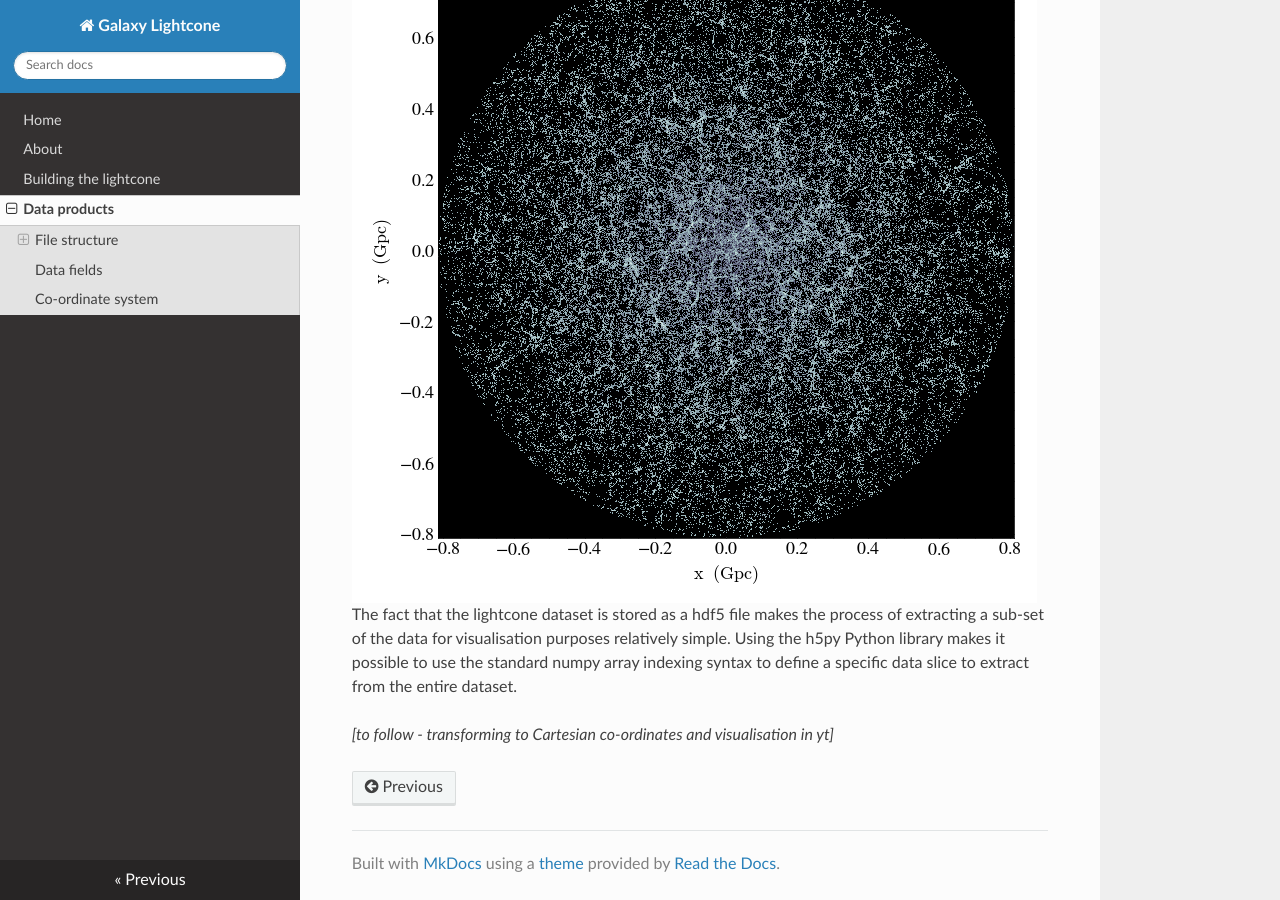
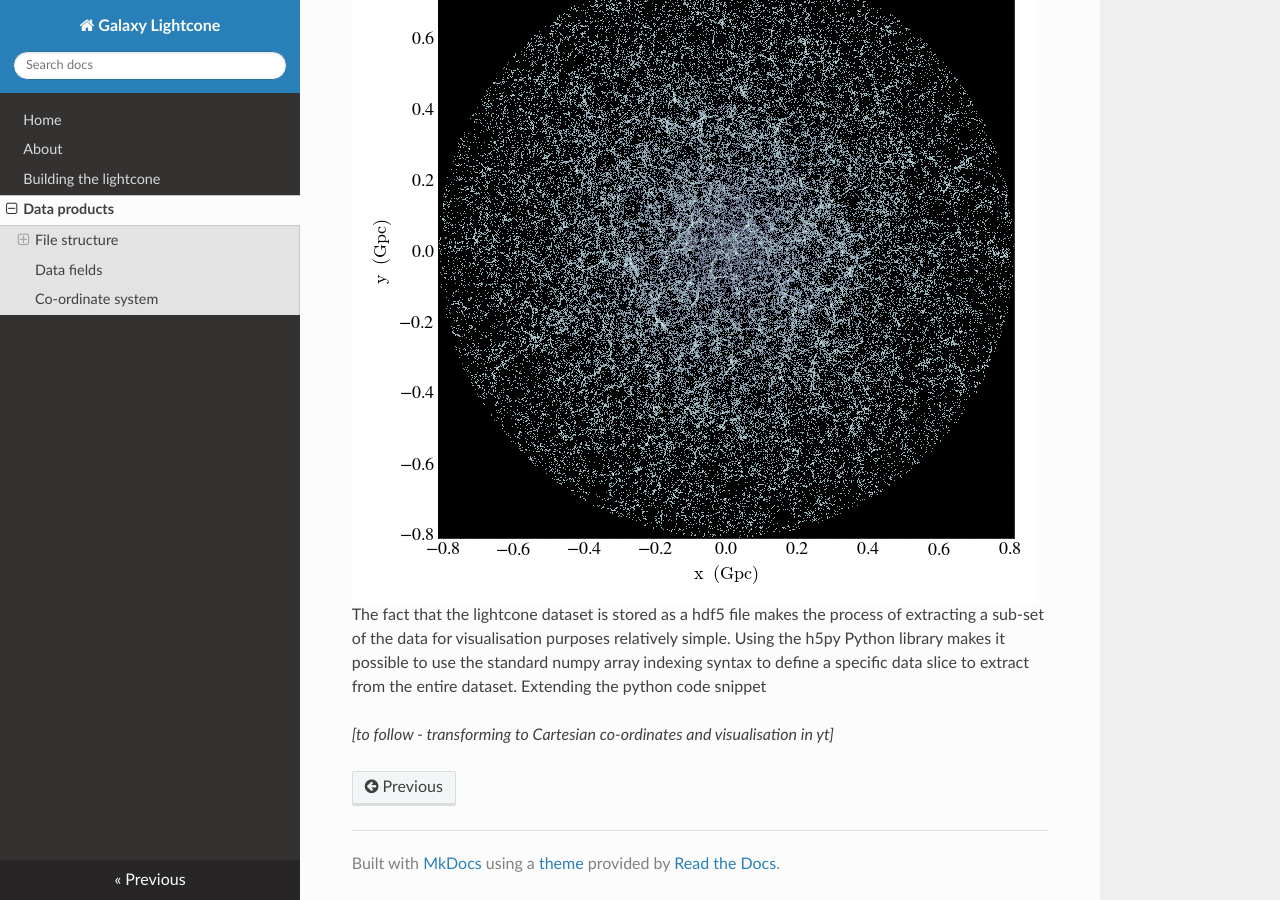
Before and after one commit to rajbooth/Lightcone, an MkDocs documentation site: the page built from docs/data_products.md, in a window 1280 px wide and 900 px high, scrolled down 2556 px. Built offline with MkDocs 1.6.1, drawn with Linux system fonts in a browser that asks for light colours; nearby versions of some CDN libraries; formulas are drawn with MathJax 3.

Commit message:
docs/data_products.md updated from https://stackedit.io/

````diff
--- a/docs/data_products.md
+++ b/docs/data_products.md
@@ -80,13 +80,13 @@
 ```
 ## Visualising the lightcone
 ![Luminosity limited galaxy lightcone](https://github.com/rajbooth/Lightcone/raw/master/images/FullSky_Galaxy_Slice_M0-19.png)
-The fact that the lightcone dataset is stored as a hdf5 file makes the process of extracting a sub-set of the data for visualisation purposes relatively simple.  Using the h5py Python library makes it possible to use the standard numpy array indexing syntax to define a specific data slice to extract from the entire dataset.
+The fact that the lightcone dataset is stored as a hdf5 file makes the process of extracting a sub-set of the data for visualisation purposes relatively simple.  Using the h5py Python library makes it possible to use the standard numpy array indexing syntax to define a specific data slice to extract from the entire dataset.  Extending the python code snippet
 
 
 *[to follow - transforming to Cartesian co-ordinates and visualisation in yt]*
 
 <!--stackedit_data:
-eyJoaXN0b3J5IjpbMTkwMDI1NTA4MCwxMzg3NDMzMjgxLC0zNj
-M5NjUyODEsNTIzMzAwMTYsOTA4MTE5NDIwLC0xODU2Njc2MDMs
-LTE4NTY2NzYwMywtNTQ4ODA2NDk2XX0=
+eyJoaXN0b3J5IjpbLTE0MzU3NTY2NjEsMTkwMDI1NTA4MCwxMz
+g3NDMzMjgxLC0zNjM5NjUyODEsNTIzMzAwMTYsOTA4MTE5NDIw
+LC0xODU2Njc2MDMsLTE4NTY2NzYwMywtNTQ4ODA2NDk2XX0=
 -->
````
